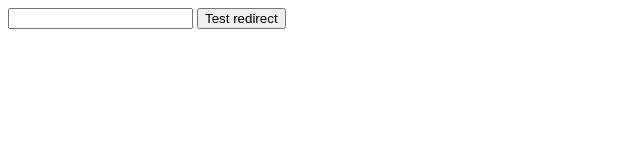
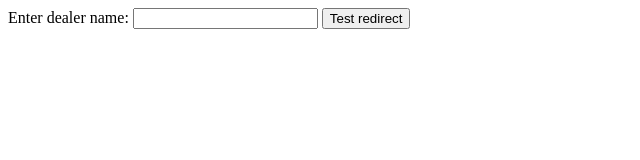
Before and after one commit to jasmin92/nextlease-staging, a plain HTML site: page index.html in a window 1280 px wide. Shown: the whole page, without its empty margins (0-640 px from the left). Drawn offline with Linux system fonts and the light colour scheme.

Commit message:
Change rendering script

```diff
--- a/index.html
+++ b/index.html
@@ -7,6 +7,7 @@
     <title>Document</title>
 </head>
 <body>
+    <span>Enter dealer name:</span>
     <input id="dealerName" type="text">
     <button id="redirectStaging">Test redirect</button>
 </body>
```
